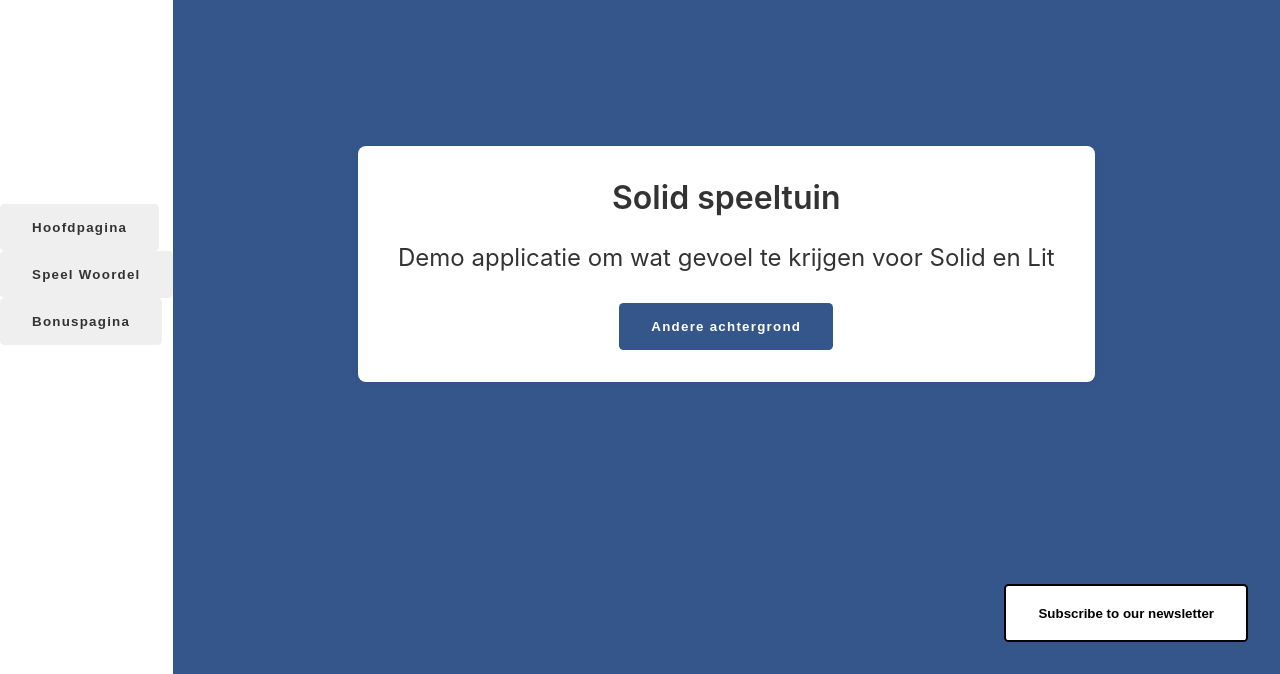
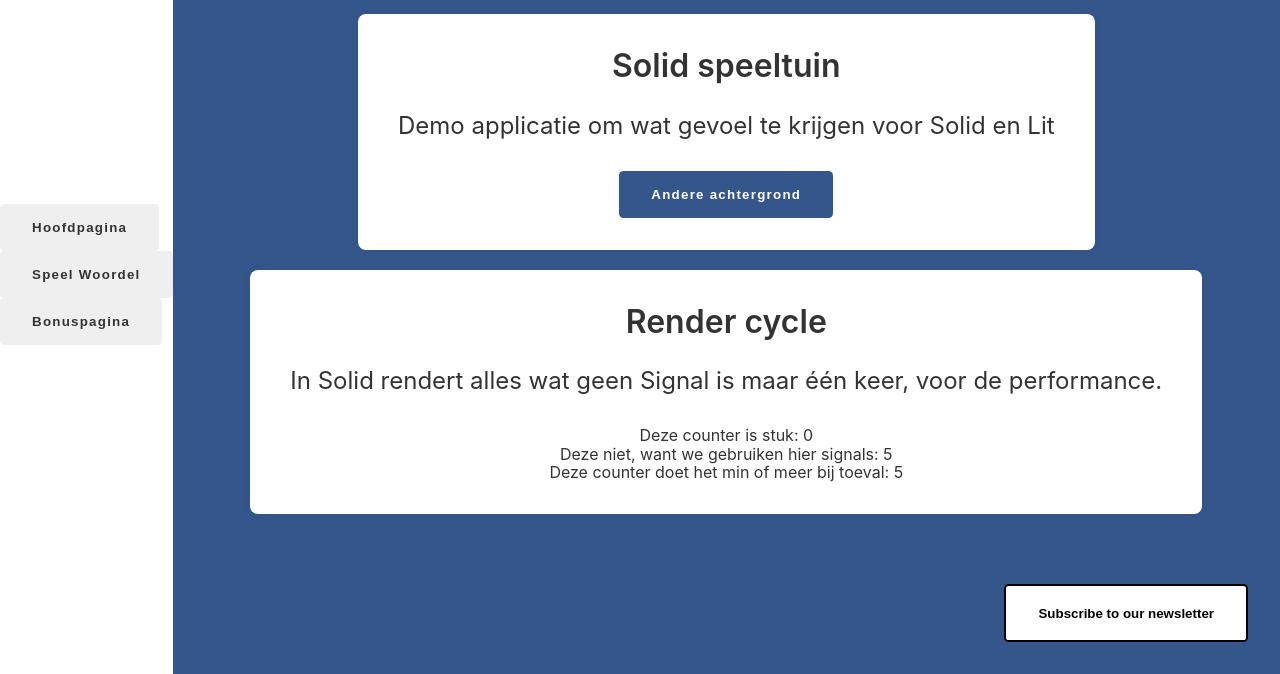
Before and after one commit to MFStapert/techday-frontend, a Solid app in the folder solid/: page / in a window 1280 px wide. Shown: the part 126-800 px from the top of the page. Built offline with nearby package versions, Linux system fonts and the light colour scheme.

Commit message:
Add RenderCycleCard
Signed-off-by: Stijn van Meerten <s.meerten@avisi.nl>

```diff
--- a/solid/src/App.module.css
+++ b/solid/src/App.module.css
@@ -28,6 +28,7 @@
     align-items: center;
     justify-content: center;
     flex-grow: 1;
+    flex-direction: column;
 }
 
 .link {
--- a/solid/src/App.tsx
+++ b/solid/src/App.tsx
@@ -3,6 +3,7 @@
 import { NewsletterComponent } from './components/lit/newsletter-component';
 import { VideoComponent } from './components/lit/video-component';
 import { Card } from './components/solid/card';
+import { RenderCycleCard } from './components/solid/renderCycleCard';
 import { backgroundColours } from './components/solid/variables';
 import { WoordelCard } from './components/solid/woordel-card';
 
@@ -53,6 +54,7 @@
                   </button>
                 </div>
               </Card>
+              <RenderCycleCard/>
             </Match>
             <Match when={showContent() == SelectedContent.WOORDEL}
                    keyed={false}>
--- a/solid/src/components/solid/card.tsx
+++ b/solid/src/components/solid/card.tsx
@@ -1,15 +1,13 @@
 import { Component } from 'solid-js';
 import styles from './card.module.css';
 
-export const Card: Component<{titel: string, text: string, children: any}> = (props) => {
+export const Card: Component<{ titel: string, text: string, children: any }> = (props) => {
   return (
-    <div>
-      <div class={styles.card}>
-        <h2>{props.titel}</h2>
-        <p>{props.text}</p>
+    <div class={styles.card}>
+      <h2>{props.titel}</h2>
+      <p>{props.text}</p>
 
-        {props.children}
-      </div>
+      {props.children}
     </div>
   );
-}
+};
--- /dev/null
+++ b/solid/src/components/solid/renderCycleCard.tsx
@@ -0,0 +1,49 @@
+import { Component, createSignal, onMount } from 'solid-js';
+import { Card } from './card';
+
+export const RenderCycleCard: Component = (_) => {
+
+  let count = 0
+  const [signalCount, setSignalCount] = createSignal(0);
+
+  onMount(() => {
+    setInterval(() => {
+      count++;
+      setSignalCount(signalCount() + 1);
+    }, 1000);
+  });
+
+  // Deze functie wordt maar één keer uitgevoerd, omdat we Solid niet hebben gezegd dat deze property kan veranderen
+  function getBrokenCount() {
+    console.log('Broken counter: ', count);
+    return <div>Deze counter is stuk: {count}</div>;
+  }
+
+  // Deze functie wordt opnieuw uitgevoerd zodra de Signal wordt geüpdate dmv setSignalCount
+  function getSignalCount() {
+    console.log('Signal counter: ', signalCount());
+    return <div>Deze niet, want we gebruiken hier signals: {signalCount()}</div>;
+  }
+
+  // Als we toevallig een signal aanroepen in een functie, wordt de functie opnieuw uitgevoerd.
+  // Daardoor zien we dus ook nieuwe values voor dingen die niet expliciet in een Signal zitten
+  function getHackyCount() {
+    // Hier doen we niets mee, maar de functie rendert nu wél opnieuw
+    signalCount()
+    console.log('Side effect counter: ', count);
+    return <div>Deze counter doet het min of meer bij toeval: {count}</div>;
+  }
+
+  return (
+    <Card titel="Render cycle"
+          text="In Solid rendert alles wat geen Signal is maar één keer, voor de performance.">
+
+      <div style={{ display: 'flex', 'justify-content': 'center', 'flex-direction': 'column', width: '100%', 'margin-top': '2rem' }}>
+        {getBrokenCount()}
+
+        {getSignalCount()}
+        {getHackyCount()}
+      </div>
+    </Card>
+  );
+};
```
